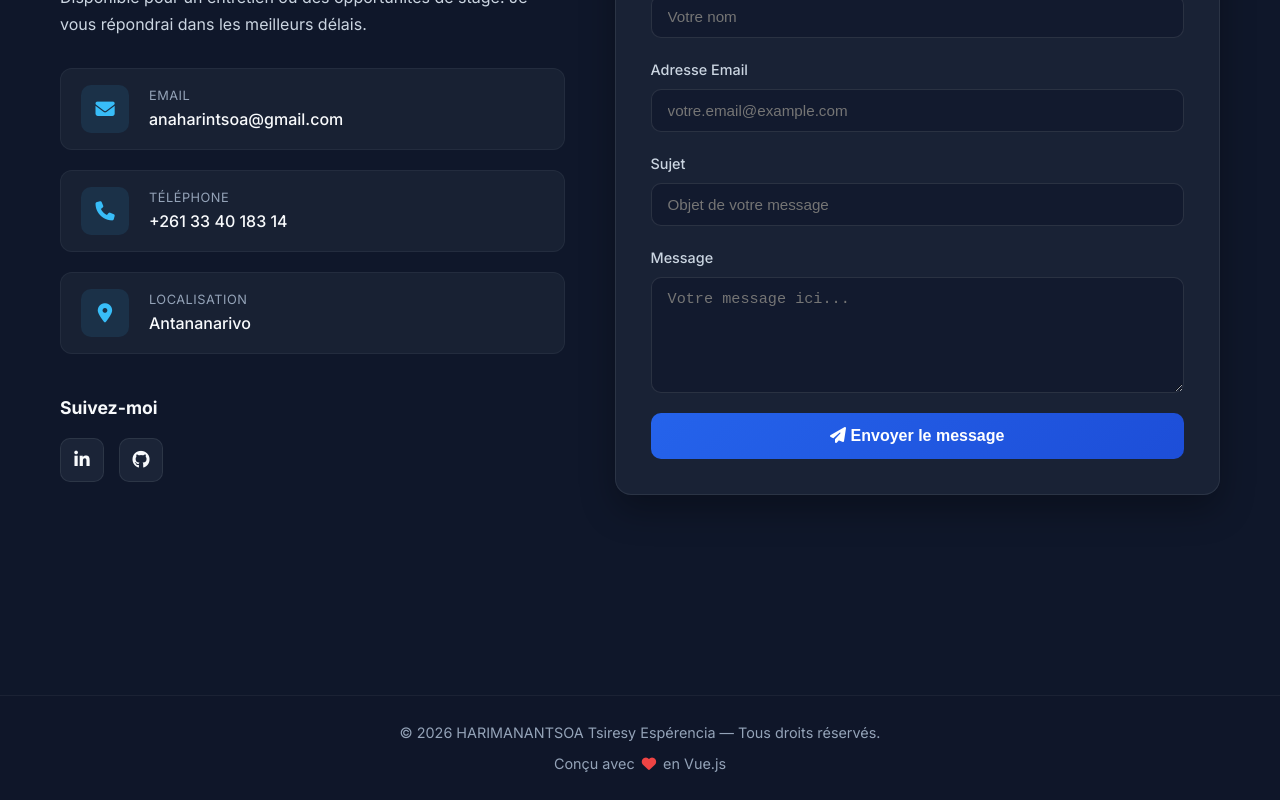
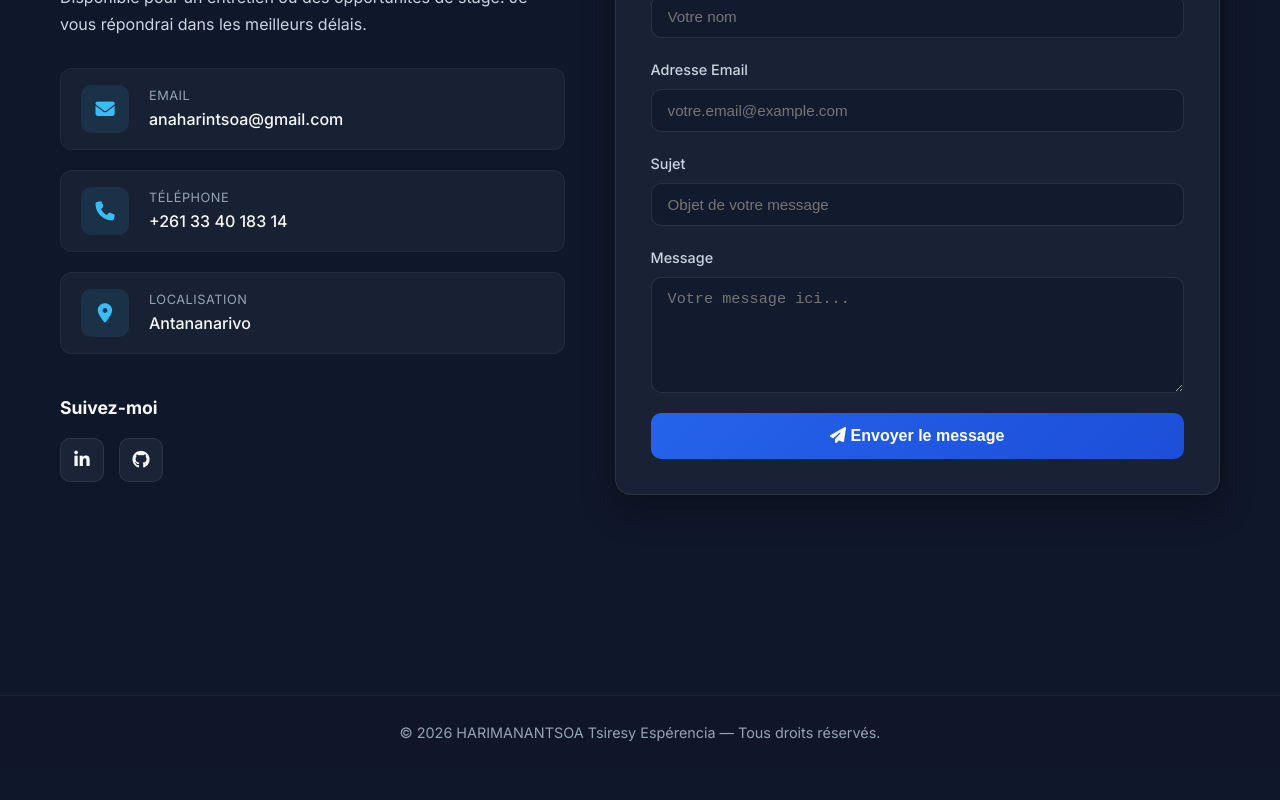
Before and after one commit to arintsoa78/Portfolio, a Vue app: page / in a window 1280 px wide. Shown: the part 4574-5374 px from the top of the page. After the commit the page ends 5343 px from the top, so only its background shows below. Built offline with nearby package versions, Linux system fonts and the light colour scheme.

Commit message:
Fix project

```diff
--- a/src/App.vue
+++ b/src/App.vue
@@ -62,7 +62,6 @@ const currentYear = new Date().getFullYear()
     <footer class="footer">
       <div class="footer-content">
         <p>&copy; {{ currentYear }} HARIMANANTSOA Tsiresy Espérencia — Tous droits réservés.</p>
-        <p class="tagline">Conçu avec <i class="fa-solid fa-heart heart-icon"></i> en Vue.js</p>
       </div>
     </footer>
 
```
